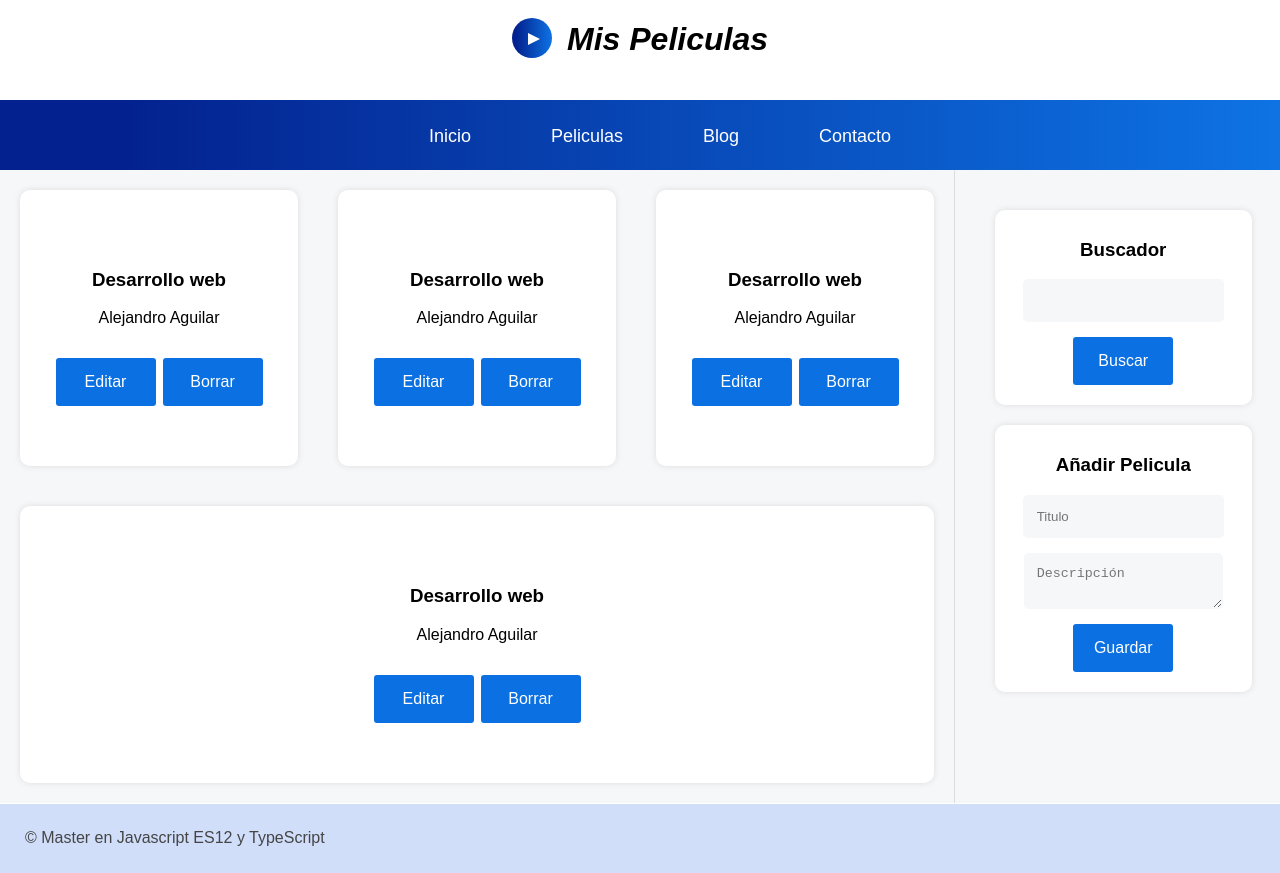
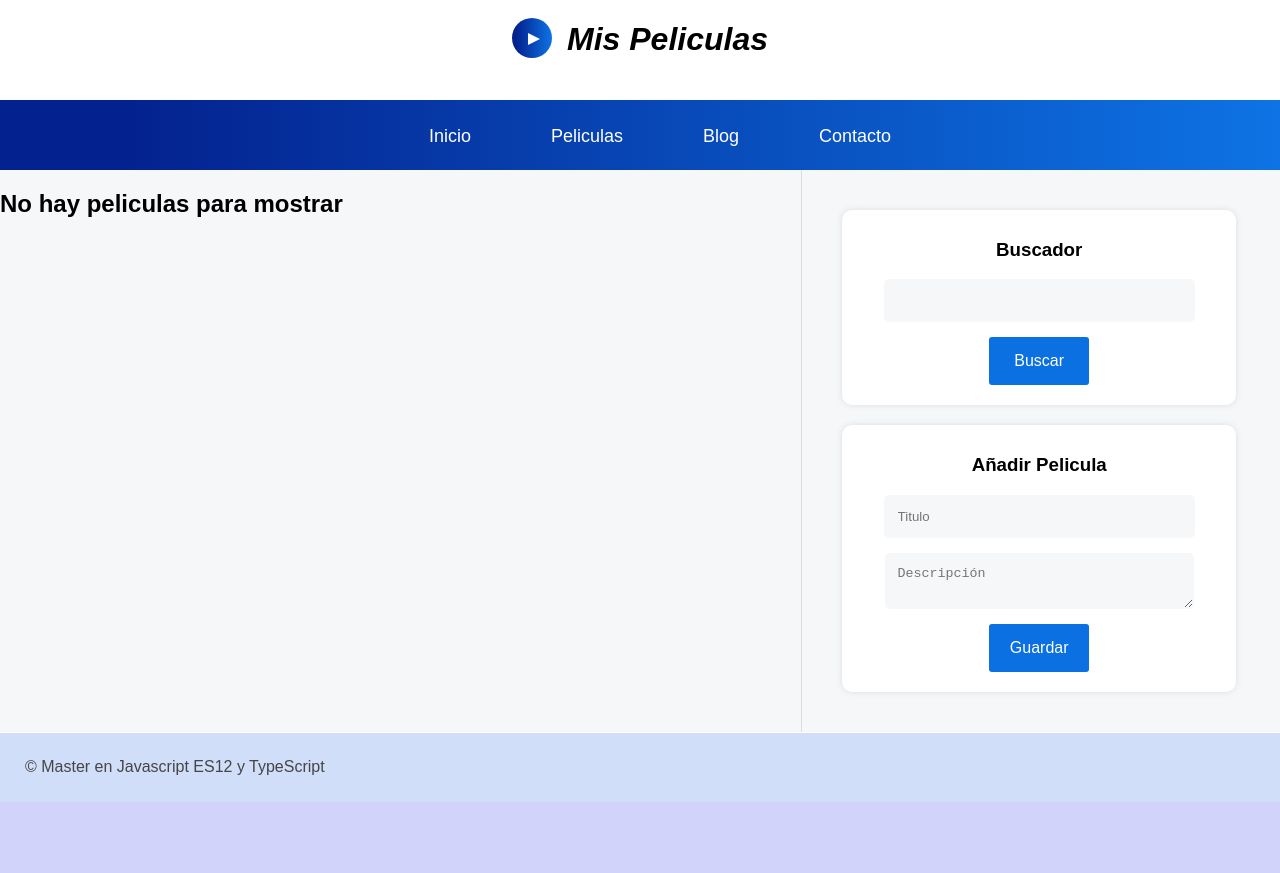
Before and after one commit to alexsarget/REACT, a React (Create React App) app in the folder proyecto_1/: page / in a window 1280 px wide. After the commit the page ends 802 px from the top, so only its background shows below. Built offline with nearby package versions, Linux system fonts and the light colour scheme.

Commit message:
Agregando cambios en el codigo mejorando enlistado

```diff
--- a/proyecto_1/src/App.js
+++ b/proyecto_1/src/App.js
@@ -1,9 +1,14 @@
+import { useState } from "react";
 import { Buscador } from "./components/Buscador";
 import { Crear } from "./components/Crear";
 import { Listado } from "./components/Listado";
 
 
 function App() {
+
+
+    const [listadoState, setListadoState]= useState([]);
+
   return (
 
     <div className="layout">
@@ -28,7 +33,7 @@
         {/*contenido principal*/}
         <section className="content">
           {/*Aqui va el listado de la peliculas */}
-          <Listado/>
+          <Listado listadoState={listadoState} setListadoState={setListadoState}/>
         </section>
 
         {/*Barra lateral*/}
@@ -36,7 +41,7 @@
             <Buscador/>
 
         {/*Crear*/}
-            <Crear/>
+            <Crear setListadoState={setListadoState}/>
         </aside>
 
         <footer className="footer">
--- a/proyecto_1/src/components/Crear.js
+++ b/proyecto_1/src/components/Crear.js
@@ -1,7 +1,7 @@
 import React, { useState } from 'react'
 import { GuardarEnStorage } from '../helpers/GuardarEnStorage';
 
-export const Crear = () => {
+export const Crear = ({setListadoState}) => {
 
   const tituloComponente ="Añadir Pelicula";
   const[peliState, setPeliState]=useState({
@@ -30,8 +30,16 @@
 
     setPeliState(peli);
 
+    // Actualizar estado
+    setListadoState(elementos=>{
+      return [peli, ... elementos];
+    })
+
     // Guardar en el almacenamiento local
     GuardarEnStorage("pelis",peli);
+
+
+
   }
 
 
--- a/proyecto_1/src/components/Listado.js
+++ b/proyecto_1/src/components/Listado.js
@@ -1,35 +1,39 @@
-import React from 'react'
+import React, { useEffect, useState } from 'react'
 
-export const Listado = () => {
+export const Listado = ({listadoState,setListadoState}) => {
+
+  // const [listadoState, setListadoState]=useState([]);
+  useEffect(()=>{
+
+    console.log("Componentes del listado de peliculas cargado")
+    conseguirPeliculas();
+
+  },[]);
+
+  const conseguirPeliculas=()=>{
+    let peliculas=JSON.parse(localStorage.getItem("pelis"));
+
+    setListadoState(peliculas);
+  }
+
+
+
   return (
     <>
-            <article className="peli-item">
-                <h3 className="title">Desarrollo web</h3>
-                <p className="description">Alejandro Aguilar</p>
+      {listadoState!=null ?
+        listadoState.map(peli=>{
+        return(
+          <article key={peli.id} className="peli-item">
+                <h3 className="title">{peli.titulo}</h3>
+                <p className="description">{peli.descripcion}</p>
                 <button className="edit">Editar</button>
                 <button className="delete">Borrar</button>
             </article>
+        );
+      })
+    :<h2>No hay peliculas para mostrar</h2>
+    }
 
-            <article className="peli-item">
-                <h3 className="title">Desarrollo web</h3>
-                <p className="description">Alejandro Aguilar</p>
-                <button className="edit">Editar</button>
-                <button className="delete">Borrar</button>
-            </article>
-
-            <article className="peli-item">
-                <h3 className="title">Desarrollo web</h3>
-                <p className="description">Alejandro Aguilar</p>
-                <button className="edit">Editar</button>
-                <button className="delete">Borrar</button>
-            </article>
-
-            <article className="peli-item">
-                <h3 className="title">Desarrollo web</h3>
-                <p className="description">Alejandro Aguilar</p>
-                <button className="edit">Editar</button>
-                <button className="delete">Borrar</button>
-            </article>
     </>
   )
 }
```
